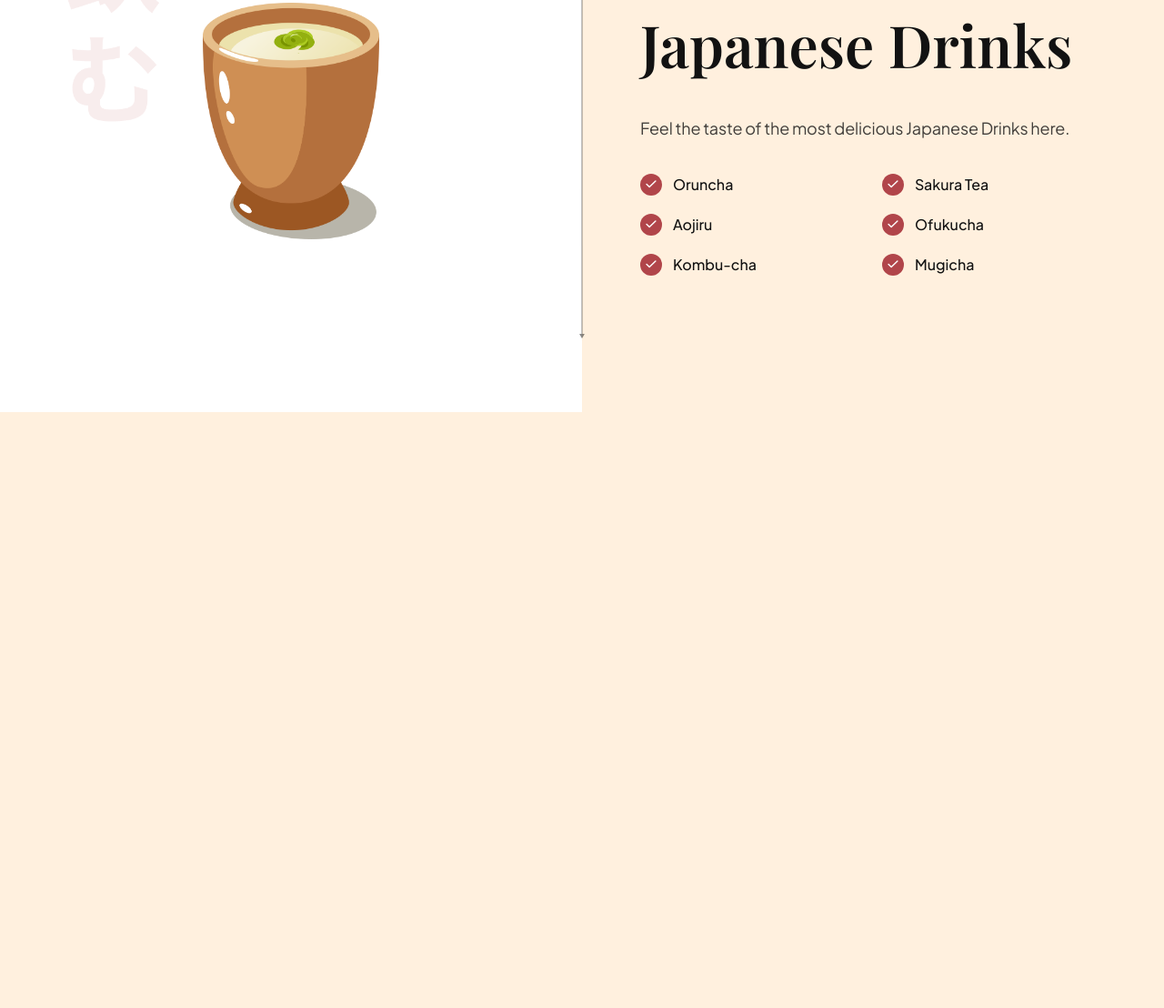
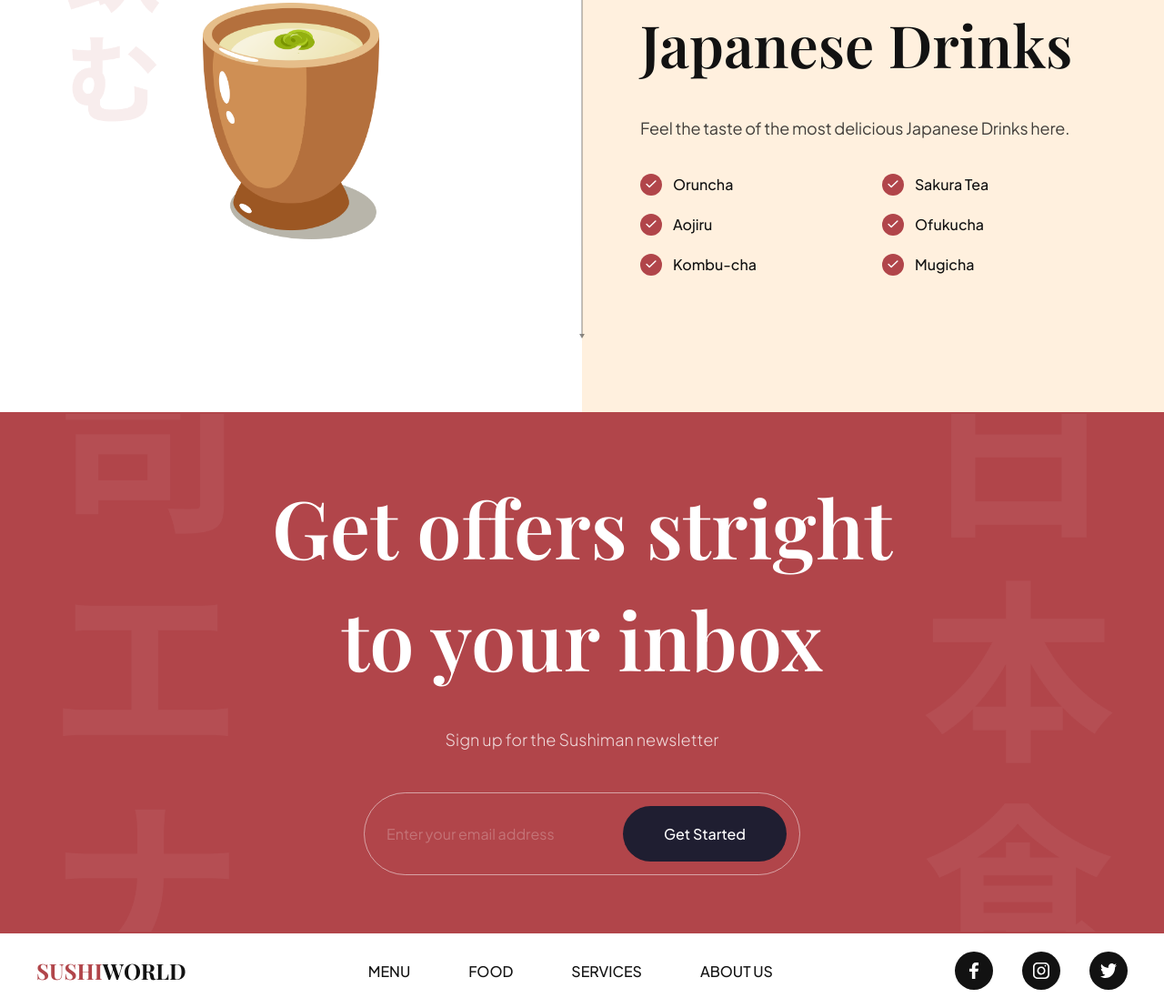
Before and after one commit to Developer-RONNIE/Shushi-Themed-Website, a website built with Vite: page index.html in a window 1280 px wide. Shown: the part 3245-4353 px from the top of the page at 91% size. Before the commit the page ends 3698 px from the top, so only its background shows below. Built offline with nearby package versions, Linux system fonts and the light colour scheme.

Commit message:
14-subscription-footer-section

```diff
--- a/css/sections/footer.css
+++ b/css/sections/footer.css
@@ -0,0 +1,62 @@
+.footer {
+  width: 100%;
+  padding: 20px 40px;
+  background: var(--color-white);
+
+  flex-wrap: wrap;
+  gap: 20px;
+
+  overflow: hidden;
+}
+
+.footer__logo {
+  font-size: 24px;
+  font-weight: bold;
+  font-family: var(--playfair-display);
+  text-transform: uppercase;
+  color: var(--secondary-color);
+
+  cursor: pointer;
+}
+
+.footer__logo span {
+  color: var(--primary-color)
+}
+
+.footer ul {
+  list-style: none;
+
+  display: flex;
+  flex-wrap: wrap;
+  flex-direction: row;
+  gap: 64px;
+}
+
+.footer ul:last-child {
+  gap: 32px;
+}
+
+.footer__nav li {
+  font-size: 16px;
+  font-weight: 500;
+  font-family: var(--plus-jakarta-sans);
+  text-transform: uppercase;
+  color: var(--secondary-color);
+
+  cursor: pointer;
+}
+
+.footer__social li {
+  width: 42px;
+  height: 42px;
+
+  background-color: var(--secondary-color);
+  border-radius: 100%;
+}
+
+.footer__social li img {
+  width: 45%;
+  height: 45%;
+
+  object-fit: contain;
+}
--- a/css/sections/subscribe.css
+++ b/css/sections/subscribe.css
@@ -0,0 +1,85 @@
+.subscription {
+  padding: 64px;
+
+  background-color: var(--primary-color);
+  background-image: url('../../assets/subscribe_bg.png');
+  background-position: center;
+  background-repeat: no-repeat;
+  background-size: contain;
+
+  flex-direction: column;
+  overflow: hidden;
+}
+
+.subscription h2 {
+  font-size: 88px;
+  font-family: var(--playfair-display);
+  font-weight: 600;
+  line-height: 123px;
+
+  color: #fff;
+  text-align: center;
+}
+
+.subscription p {
+  font-size: 18px;
+  font-family: var(--plus-jakarta-sans);
+  font-weight: 300;
+  line-height: 36px;
+
+  margin-top: 32px;
+
+  color: rgba(255, 255, 255, 0.8);
+}
+
+.subscription__form {
+  min-width: 480px;
+  margin-top: 40px;
+
+  padding: 14px 14px 14px 24px;
+
+  display: flex;
+  gap: 10px;
+
+  border: 1px solid rgba(255, 255, 255, 0.5);
+  border-radius: 46px;
+}
+
+.subscription__form input {
+  flex: 1;
+
+  font-size:  16px;
+  font-weight: 400px;
+  font-family: var(--plus-jakarta-sans);
+
+  color: #fff;
+  opacity: 0.5;
+
+  background: transparent;
+  border: none;
+  outline: none;
+}
+
+.subscription__form input::placeholder {
+  color: #fff;
+  opacity: 0.5;
+}
+
+.subscription__form button {
+  padding: 20px;
+
+  min-width: 180px;
+
+  font-size: 16px;
+  font-weight: 500;
+  font-family: var(--plus-jakarta-sans);
+  color: #fff;
+  text-align: center;
+
+  background: var(--black-400);
+  border-radius: 46px;
+  border: none;
+  outline: none;
+
+  cursor: pointer;
+}
--- a/index.html
+++ b/index.html
@@ -337,6 +337,44 @@
 
   </section>
 
+  <section class="subscription flex-center" id="services">
+    <h2 data-aos="flip-down">
+      Get offers stright <br/>
+      to your inbox
+    </h2>
+    <p data-aos="fade-up">Sign up for the Sushiman newsletter </p>
+
+    <div class="subscription__form" data-aos= "fade-up">
+      <input type="text" placeholder="Enter your email address"/>
+      <button>Get Started</button>
+    </div>
+  </section>
+
+  <footer class="footer flex-between">
+    <h3 class="footer__logo">
+      <span>Sushi</span>World
+    </h3>
+
+    <ul class="footer__nav">
+      <li><a href="#menu">Menu</a></li>
+      <li><a href="#food">Food</a></li>
+      <li><a href="#services">Services</a></li>
+      <li><a href="#about-us">About Us</a></li>
+    </ul>
+
+    <ul class="footer__social">
+      <li class="flex-center">
+        <img src="assets/facebook.svg" alt="facebook">
+      </li>
+      <li class="flex-center">
+        <img src="assets/instagram.svg" alt="instagram">
+      </li>
+      <li class="flex-center">
+        <img src="assets/twitter.svg" alt="twitter">
+      </li>
+    </ul>
+  </footer>
+
   <script type="module" src="js/script.js"></script>
 </body>
 </html>
```
